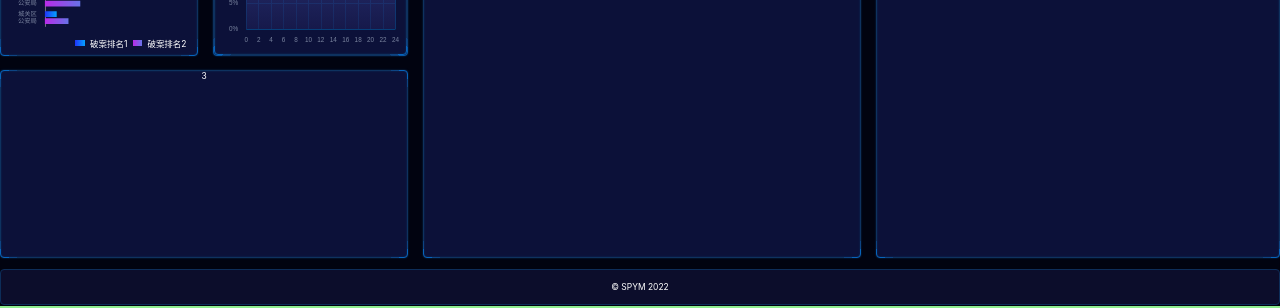
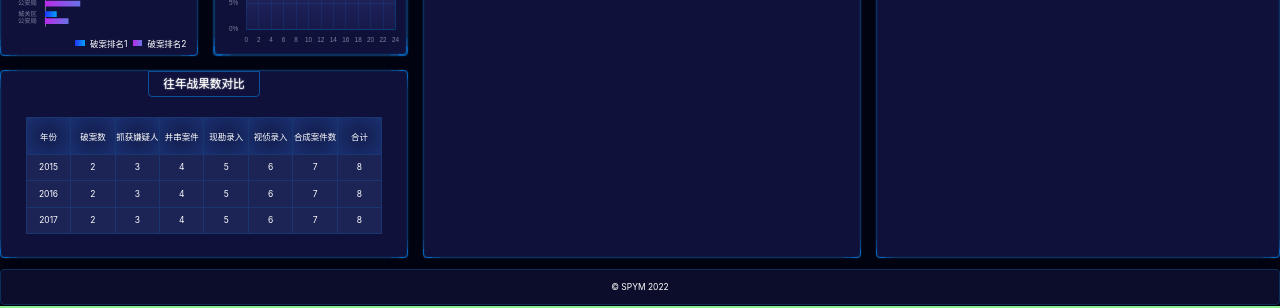
Before and after one commit to spymb/crona-map, a React (Vite) app: page / in a window 1280 px wide. Shown: the part 443-751 px from the top of the page. Built offline with nearby package versions, Linux system fonts and the light colour scheme.

Commit message:
添加chart5

```diff
--- /dev/null
+++ b/src/components/chart5.tsx
@@ -0,0 +1,28 @@
+import React from 'react';
+
+export const Chart5 = () => {
+  return (
+    <div className="战果">
+      <h2>往年战果数对比</h2>
+      <table>
+        <thead>
+        <tr>
+          <th>年份</th><th>破案数</th><th>抓获嫌疑人</th><th>并串案件</th><th>现勘录入</th>
+          <th>视侦录入</th><th>合成案件数</th><th>合计</th>
+        </tr>
+        </thead>
+        <tbody>
+        <tr>
+          <td>2015</td><td>2</td><td>3</td><td>4</td><td>5</td><td>6</td><td>7</td><td>8</td>
+        </tr>
+        <tr>
+          <td>2016</td><td>2</td><td>3</td><td>4</td><td>5</td><td>6</td><td>7</td><td>8</td>
+        </tr>
+        <tr>
+          <td>2017</td><td>2</td><td>3</td><td>4</td><td>5</td><td>6</td><td>7</td><td>8</td>
+        </tr>
+        </tbody>
+      </table>
+    </div>
+  );
+};
--- a/src/pages/home.scss
+++ b/src/pages/home.scss
@@ -45,7 +45,7 @@
       border-radius: 4px;
       position: relative;
       box-shadow: 0 0 2px 0 #0e325f, inset 0 0 2px 0 #0e325f;
-      background: #0c1139;
+      background: #0f113a;
 
       &::before {
         content: '';
@@ -92,7 +92,7 @@
       grid-area: box5;
     }
 
-    .管辖统计, .破获排名, .发案趋势, .案发时段 {
+    .管辖统计, .破获排名, .发案趋势, .案发时段, .战果 {
       height: px(315);
       display: flex;
       flex-direction: column;
@@ -117,6 +117,27 @@
     .发案趋势, .案发时段 {
       height: px(363);
     }
+    .战果 {
+      > table {
+        margin-top: px(38);
+        border-collapse: collapse;
+        th, td {
+          border: 1px solid #1a3671;
+        }
+        thead {
+          th {
+            height: px(70);
+            box-shadow: inset 0 0 px(60) 0 #1f3d85;
+          }
+        }
+        tbody {
+          td {height: px(50); width: px(84);
+            background: #1c2456;
+          }
+
+        }
+      }
+    }
     .破获排名 {
       height: px(423);
       .legend {
--- a/src/pages/home.tsx
+++ b/src/pages/home.tsx
@@ -5,6 +5,7 @@ import {Chart1} from '../components/chart1';
 import {Chart2} from '../components/chart2';
 import {Chart3} from '../components/chart3';
 import {Chart4} from '../components/chart4';
+import {Chart5} from '../components/chart5';
 
 export const Home = () => {
   const year = new Date().getFullYear();
@@ -21,7 +22,9 @@ export const Home = () => {
             <Chart3/>
             <Chart4/>
           </section>
-          <section className="bordered section3">3</section>
+          <section className="bordered section3">
+            <Chart5/>
+          </section>
           <section className="bordered section4">4</section>
           <section className="bordered section5">5</section>
         </main>
```
